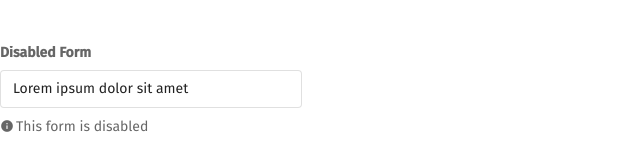
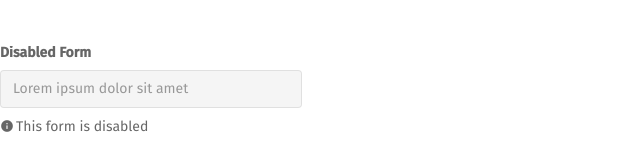
Before and after one commit to huy9903098/Bashware-assignment, an Angular app in the folder exercise2/: page / in a window 1280 px wide. Shown: the part 265-425 px from the top of the page, without its empty margins (0-640 px from the left). Built offline with nearby package versions, Linux system fonts and the light colour scheme.

Commit message:
read only fix

```diff
--- a/exercise2/src/app/form-display/form-display.component.html
+++ b/exercise2/src/app/form-display/form-display.component.html
@@ -46,7 +46,7 @@
   <p>
     <mat-form-field floatLabel="always" appearance="legacy">
       <mat-label>Disabled Form</mat-label>
-      <input formControlName="disabled" [disabled]="true" matInput />
+      <input formControlName="disabled" matInput />
       <mat-hint><mat-icon>info</mat-icon>This form is disabled</mat-hint>
     </mat-form-field>
   </p>
--- a/exercise2/src/app/form-display/form-display.component.ts
+++ b/exercise2/src/app/form-display/form-display.component.ts
@@ -12,7 +12,10 @@ export class FormDisplayComponent implements OnInit {
   form = new FormGroup({
     default: new FormControl(''),
     email: new FormControl('', [Validators.required, Validators.email]),
-    disabled: new FormControl('Lorem ipsum dolor sit amet'),
+    disabled: new FormControl({
+      value: 'Lorem ipsum dolor sit amet',
+      disabled: true,
+    }),
     readonly: new FormControl('Lorem ipsum dolor sit amet'),
   });
   ngOnInit(): void {}
```
